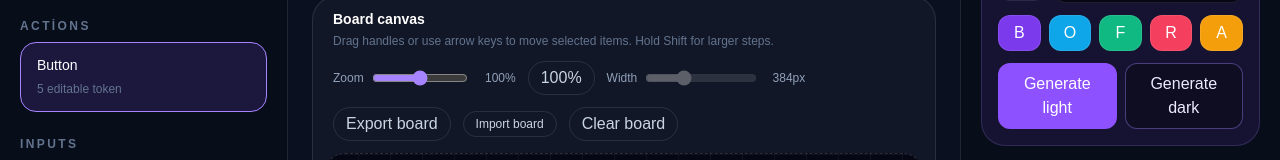
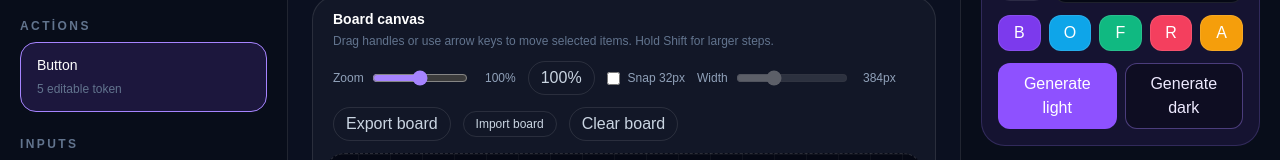
Before and after one commit to bambiui/studio, a Next.js app: page / in a window 1280 px wide. Both pictures are taken after a click on the button "Board". Shown: the part 292-452 px from the top of the page. Built offline with nearby package versions, Linux system fonts and the light colour scheme.

Commit message:
feat(studio): add board snap controls

```diff
--- a/src/studio/components/Canvas.tsx
+++ b/src/studio/components/Canvas.tsx
@@ -38,6 +38,7 @@ export function Canvas({
   );
   const [viewMode, setViewMode] = useState<"all" | "selected">("all");
   const [zoom, setZoom] = useState(1);
+  const [snapToGrid, setSnapToGrid] = useState(false);
   const [items, setItems] = useState<CanvasItem[]>([]);
   const [selectedItemId, setSelectedItemId] = useState<string | null>(null);
   const [hasLoadedItems, setHasLoadedItems] = useState(false);
@@ -88,7 +89,9 @@ export function Canvas({
   };
 
   const moveItem = (itemId: string, x: number, y: number) => {
-    updateItem(itemId, { x: Math.max(0, x), y: Math.max(0, y) });
+    const nextX = snapToGrid ? snapValue(x, 32) : x;
+    const nextY = snapToGrid ? snapValue(y, 32) : y;
+    updateItem(itemId, { x: Math.max(0, nextX), y: Math.max(0, nextY) });
   };
 
   const handleBoardPointerMove = (event: PointerEvent<HTMLDivElement>) => {
@@ -193,7 +196,9 @@ export function Canvas({
             selectedItemId={selectedItemId}
             previewStyle={previewStyle}
             zoom={zoom}
+            snapToGrid={snapToGrid}
             onZoomChange={setZoom}
+            onSnapToGridChange={setSnapToGrid}
             onSelectItem={(itemId, componentId) => {
               setSelectedItemId(itemId);
               onSelectComponent(componentId);
@@ -237,6 +242,10 @@ export function Canvas({
   );
 }
 
+function snapValue(value: number, gridSize: number): number {
+  return Math.round(value / gridSize) * gridSize;
+}
+
 function duplicateItem(items: CanvasItem[], itemId: string): CanvasItem[] {
   const item = items.find((candidate) => candidate.id === itemId);
   if (!item) return items;
@@ -276,7 +285,9 @@ interface CanvasBoardProps {
   selectedItemId: string | null;
   previewStyle: StudioStyle;
   zoom: number;
+  snapToGrid: boolean;
   onZoomChange: (zoom: number) => void;
+  onSnapToGridChange: (enabled: boolean) => void;
   onSelectItem: (itemId: string, componentId: string) => void;
   onClear: () => void;
   onImportItems: (items: CanvasItem[]) => void;
@@ -296,7 +307,9 @@ function CanvasBoard({
   selectedItemId,
   previewStyle,
   zoom,
+  snapToGrid,
   onZoomChange,
+  onSnapToGridChange,
   onSelectItem,
   onClear,
   onImportItems,
@@ -381,6 +394,15 @@ function CanvasBoard({
           >
             100%
           </button>
+          <label className="flex items-center gap-2 text-xs text-slate-400">
+            <input
+              type="checkbox"
+              checked={snapToGrid}
+              onChange={(event) => onSnapToGridChange(event.target.checked)}
+              className="accent-violet-500"
+            />
+            Snap 32px
+          </label>
           <label className="flex items-center gap-2 text-xs text-slate-400">
             Width
             <input
```
